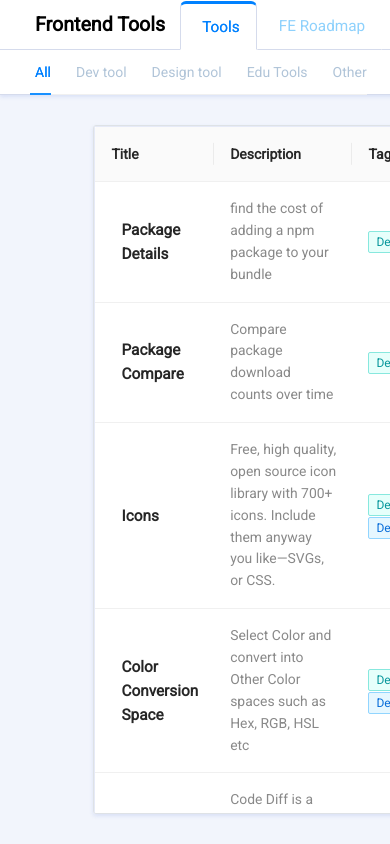
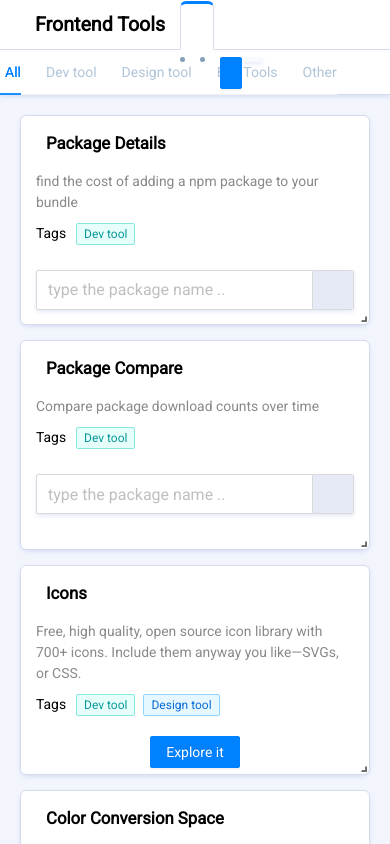
Before and after one commit to sauravgupta2800/frontendtoolkit-frontend, a React (Create React App) app: page /tools in a window 390 px wide. Built offline with nearby package versions, Linux system fonts and the light colour scheme.

Commit message:
mobile view added

```diff
--- a/src/Components/Layout/header.js
+++ b/src/Components/Layout/header.js
@@ -24,7 +24,7 @@ const Header = () => {
         </div>
         <HeaderTabs />
       </div>
-      <HeadeAction />
+      {isDesktopView && <HeadeAction />}
     </div>
   );
 };
@@ -65,7 +65,7 @@ const HeaderTabs = () => {
             tab={
               <div className="d-flex align-items-center">
                 <Icon id={tab.id} size={"sm"} />
-                <div className="ms-2 fs-3">{tab.name}</div>
+                {isDesktopView && <div className="ms-2 fs-3">{tab.name}</div>}
               </div>
             }
             key={tab.routeKey}
--- a/src/Components/UI/FELayout/FELayout.js
+++ b/src/Components/UI/FELayout/FELayout.js
@@ -6,7 +6,7 @@ import "react-vertical-timeline-component/style.min.css";
 import { useHistory } from "react-router-dom";
 import Icon from "../Common/Icon/Icon";
 import { ROADMAP_MENU } from "./config";
-
+import { isDesktopView } from "../../utils";
 const FELayout = () => {
   const history = useHistory();
 
@@ -17,10 +17,15 @@ const FELayout = () => {
   return (
     <div className="ft-vertical-timeline w-100 h-100">
       <div className="ft-vertical-timeline--header ft-style-1-shadow ft-bg-light100 fs-5 px-4 d-flex align-items-center">
-        Front-end Roadmap contains the well curated link of content by which any
-        one seeking to learn frontend technologies can learn it.
+        {isDesktopView
+          ? "Front-end Roadmap contains the well curated link of content by which any one seeking to learn frontend technologies can learn it."
+          : "Front-end Roadmap contains the well curated link of content"}
       </div>
-      <div className="ft-vertical-timeline--content ft-bg-prime93 overflow-auto">
+      <div
+        className={`ft-vertical-timeline--content ft-bg-prime93 overflow-auto ${
+          isDesktopView ? "" : "pe-5"
+        }`}
+      >
         <VerticalTimeline>
           {ROADMAP_MENU.map((menu) => (
             <VerticalTimelineElement
--- a/src/Components/UI/WidgetLayouts/WidgetLayouts.js
+++ b/src/Components/UI/WidgetLayouts/WidgetLayouts.js
@@ -7,6 +7,7 @@ import ListView from "./ListView/ListView";
 import MailBoxView from "./MailBoxView/MailBoxView";
 import { setList } from "../../../store/widgetsSlice";
 import { COMPONENTS } from "./config";
+import { isDesktopView } from "../../utils";
 
 const WidgetLayouts = () => {
   const dispatch = useDispatch();
@@ -64,7 +65,7 @@ const WidgetLayouts = () => {
         {show && (
           <>
             {selectedList.length ? (
-              currentLayout === "masonry" ? (
+              currentLayout === "masonry" || !isDesktopView ? (
                 <DraggableGrid selectedList={selectedList} />
               ) : currentLayout === "table" ? (
                 <ListView selectedList={selectedList} />
--- a/src/Components/UI/WidgetLayouts/WidgetsHeader.js
+++ b/src/Components/UI/WidgetLayouts/WidgetsHeader.js
@@ -32,8 +32,12 @@ const WidgetsHeader = ({ activeKey, setActiveKey }) => {
     });
   };
   return (
-    <div className="widget-layouts-header px-5 d-flex justify-content-between align-items-center">
-      <div className="ft-widget-header d-flex">
+    <div
+      className={`widget-layouts-header d-flex justify-content-between align-items-center ${
+        isDesktopView ? "px-5" : "px-0"
+      }`}
+    >
+      <div className={`ft-widget-header d-flex ${isDesktopView ? "" : "w-40"}`}>
         <Tabs
           activeKey={activeKey}
           onChange={(key) => setActiveKey(key)}
@@ -52,10 +56,10 @@ const WidgetsHeader = ({ activeKey, setActiveKey }) => {
           ))}
         </Tabs>
 
-        <SearchBar />
+        {isDesktopView && <SearchBar />}
       </div>
 
-      <div className="d-flex">
+      <div className={`d-flex ${isDesktopView ? "" : "w-50 me-4"}`}>
         <AddPopover
           visible={state.addPopverVisible}
           onAddPopoverChange={(value) =>
@@ -80,6 +84,7 @@ const WidgetsHeader = ({ activeKey, setActiveKey }) => {
             selected={state.customWidgetVisible}
           />
         </div>
+        {isDesktopView && (
           <div className="ms-4">
             <LayoutPopover
               visible={state.layoutPopverVisible}
@@ -94,6 +99,7 @@ const WidgetsHeader = ({ activeKey, setActiveKey }) => {
               />
             </LayoutPopover>
           </div>
+        )}
 
         <Button
           type="primary"
@@ -105,9 +111,22 @@ const WidgetsHeader = ({ activeKey, setActiveKey }) => {
         >
           <div className="d-flex align-items-center justify-content-center">
             <Icon id="add" size="xs" />
-            <span className="ms-2">Create</span>
+            {isDesktopView && <span className="ms-2">Create</span>}
           </div>
         </Button>
+
+        {!isDesktopView && (
+          <a
+            href={"https://github.com/sauravgupta2800/frontendtools"}
+            target="_blank"
+            className="text-decoration-none"
+            rel="noreferrer"
+          >
+            <div className="cursor-pointer d-flex align-items-center ft-color-dark1 ft-bg-prime98 ft-style-1-shadow ft-border-color-prime88 ft-style-2-shadow-hover  px-3 py-1">
+              <Icon id="github" size="md" />
+            </div>
+          </a>
+        )}
         <CustomWidgets
           visible={state.customWidgetVisible}
           handleClose={() => setStateWith("customWidgetVisible", false)}
--- a/src/assets/styles/override/_ant-components.scss
+++ b/src/assets/styles/override/_ant-components.scss
@@ -211,3 +211,7 @@
 .ant-radio-wrapper {
   align-items: center;
 }
+
+.ant-tabs-nav-operations {
+  display: none !important;
+}
```
Lines whose indentation alone changed are shown as unchanged.
